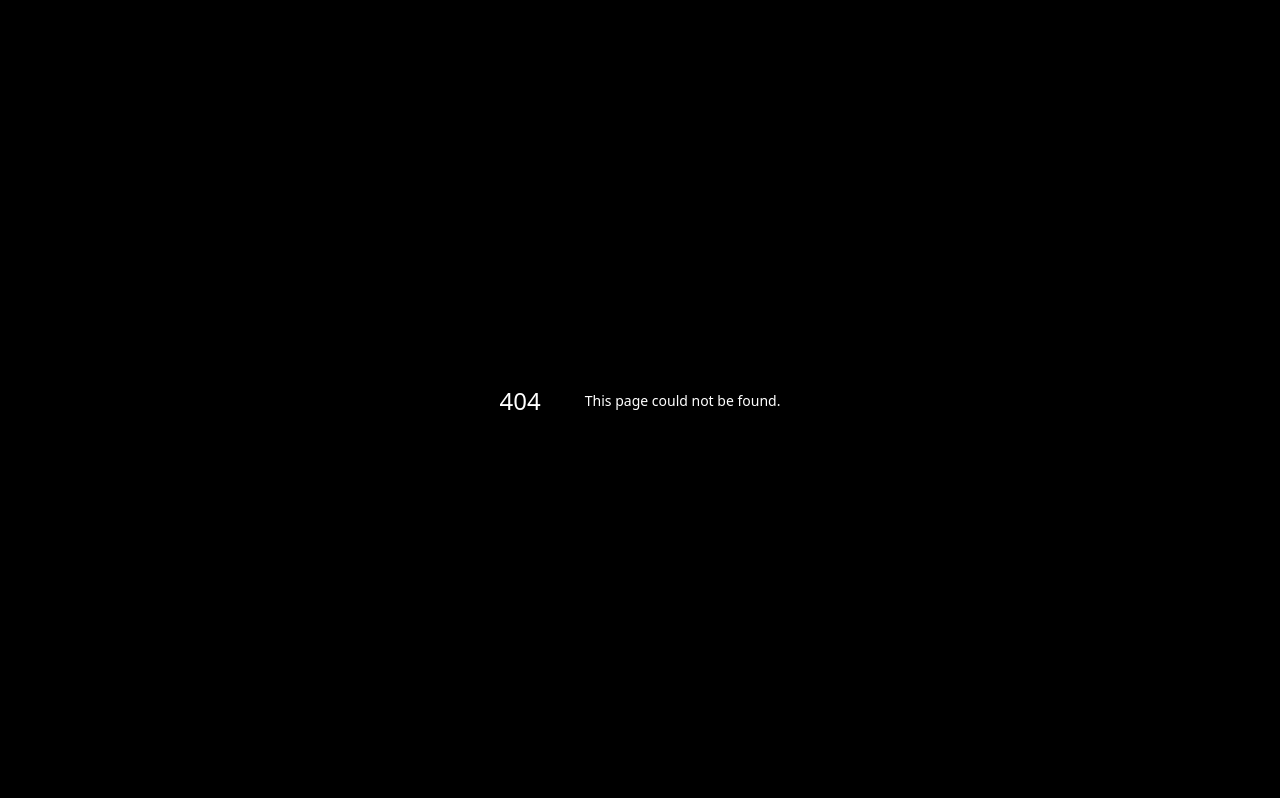
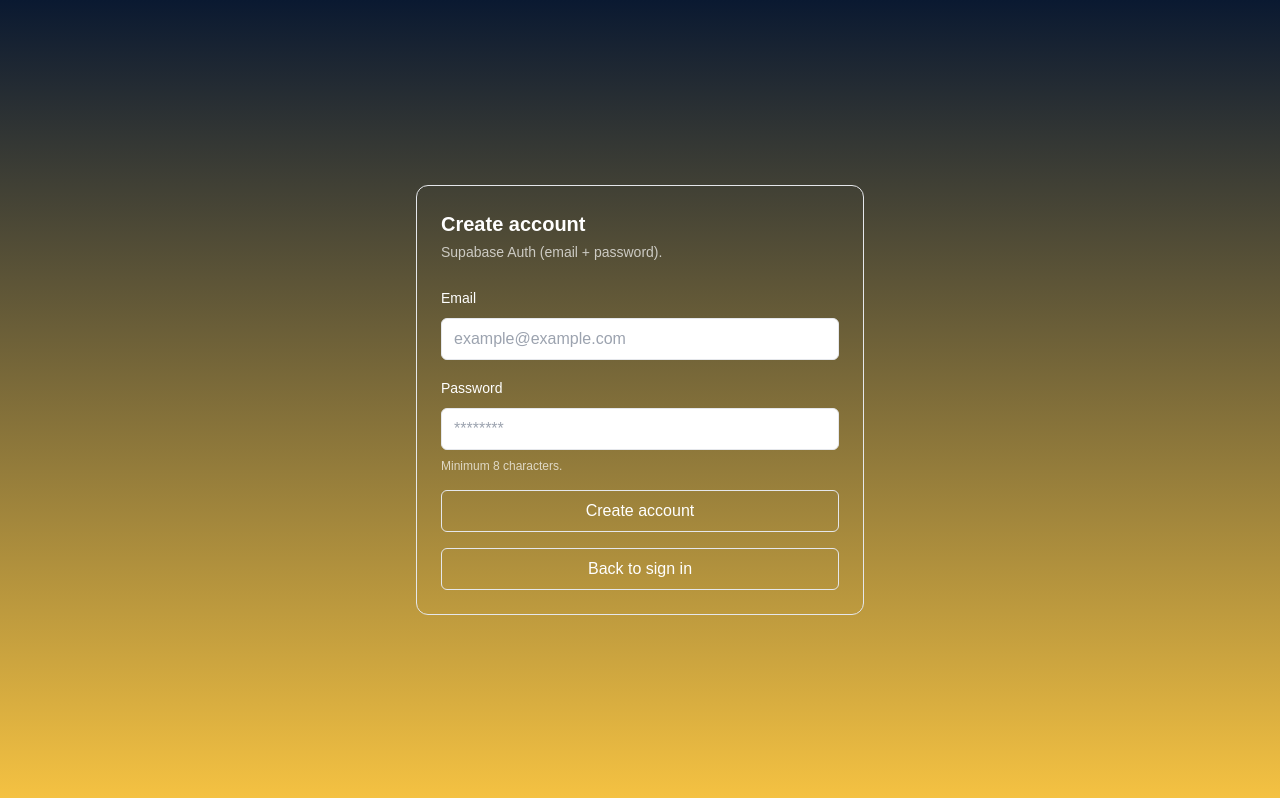
Before and after one commit to thekellymethod/proseiq-clean, a Next.js app: page /signup in a window 1280 px wide. Before the commit this address had no page. Built offline with nearby package versions, Linux system fonts and the light colour scheme; no server answers.

Commit message:
Update TypeScript configuration for consistent casing and adjust input fields across components to include titles and placeholders for better accessibility.

```diff
--- a/src/app/dashboard/cases/[id]/edit/page.tsx
+++ b/src/app/dashboard/cases/[id]/edit/page.tsx
@@ -19,6 +19,8 @@ export default async function EditCasePage({ params }: { params: { id: string }
         <div className="space-y-1">
           <label className="text-xs text-white/70">Title</label>
           <input
+            title="Title"
+            placeholder="e.g., Vehicle repossessed"
             name="title"
             defaultValue={c.title}
             className="w-full rounded-md border border-white/10 bg-black/20 px-3 py-2 text-sm text-white focus:outline-none focus:ring-2 focus:ring-amber-300/30"
--- a/src/app/dashboard/cases/[id]/page.tsx
+++ b/src/app/dashboard/cases/[id]/page.tsx
@@ -19,6 +19,8 @@ export default async function EditCasePage({ params }: { params: { id: string }
         <div className="space-y-1">
           <label className="text-xs text-white/70">Title</label>
           <input
+            title="Title"
+            placeholder="e.g., Vehicle repossessed"
             name="title"
             defaultValue={c.title}
             className="w-full rounded-md border border-white/10 bg-black/20 px-3 py-2 text-sm text-white focus:outline-none focus:ring-2 focus:ring-amber-300/30"
--- /dev/null
+++ b/src/app/signup/page.tsx
@@ -0,0 +1,104 @@
+"use client";
+
+import React from "react";
+import { useRouter } from "next/navigation";
+import { createClient } from "@/utils/supabase/server";
+
+export default function SignupPage() {
+  const router = useRouter();
+  const supabase = React.useMemo(() => createClient(), []);
+
+  const [email, setEmail] = React.useState("");
+  const [password, setPassword] = React.useState("");
+  const [loading, setLoading] = React.useState(false);
+  const [error, setError] = React.useState<string | null>(null);
+
+  async function onSubmit(e: React.FormEvent) {
+    e.preventDefault();
+    setError(null);
+    setLoading(true);
+
+    try {
+      const { data, error } = await (await supabase).auth.signUp({
+        email: email.trim(),
+        password,
+      });
+
+      if (error) {
+        setError(error.message);
+        return;
+      }
+
+      if (!data.session) {
+        router.replace("/login");
+        router.refresh();
+        return;
+      }
+
+      router.replace("/dashboard");
+      router.refresh();
+    } finally {
+      setLoading(false);
+    }
+  }
+
+  return (
+    <main className="min-h-screen flex items-center justify-center p-6">
+      <div className="w-full max-w-md border rounded-xl p-6">
+        <h1 className="text-xl font-semibold">Create account</h1>
+        <p className="text-sm opacity-70 mt-1">Supabase Auth (email + password).</p>
+
+        <form onSubmit={onSubmit} className="mt-6 space-y-4">
+          <div className="space-y-2">
+            <label title="Email" className="text-sm">Email</label>
+            <input
+              title="Email"
+              placeholder="example@example.com"
+              className="w-full border rounded-md px-3 py-2"
+              value={email}
+              onChange={(e) => setEmail(e.target.value)}
+              type="email"
+              autoComplete="email"
+              required
+            />
+          </div>
+
+          <div className="space-y-2">
+            <label className="text-sm">Password</label>
+            <input
+              title="Password"
+              placeholder="********"
+              className="w-full border rounded-md px-3 py-2"
+              value={password}
+              onChange={(e) => setPassword(e.target.value)}
+              type="password"
+              autoComplete="new-password"
+              required
+              minLength={8}
+            />
+            <div className="text-xs opacity-70">Minimum 8 characters.</div>
+          </div>
+
+          {error ? (
+            <div className="text-sm text-red-600 border border-red-200 rounded-md p-3">
+              {error}
+            </div>
+          ) : null}
+
+          <button className="w-full rounded-md px-3 py-2 border" type="submit" disabled={loading}>
+            {loading ? "Creating…" : "Create account"}
+          </button>
+
+          <button
+            type="button"
+            className="w-full rounded-md px-3 py-2 border"
+            onClick={() => router.push("/login")}
+            disabled={loading}
+          >
+            Back to sign in
+          </button>
+        </form>
+      </div>
+    </main>
+  );
+}
--- a/src/components/case/CaseDocuments.tsx
+++ b/src/components/case/CaseDocuments.tsx
@@ -181,6 +181,7 @@ export default function CaseDocuments({
             <div className="space-y-1">
               <label className="text-xs text-white/70">Type</label>
               <select
+                title="Type"
                 value={kind}
                 onChange={(e) => setKind(e.target.value as any)}
                 disabled={!!readOnly}
--- a/src/components/case/CaseFiling.tsx
+++ b/src/components/case/CaseFiling.tsx
@@ -160,6 +160,7 @@ export default function CaseFiling({
             <div className="space-y-1">
               <label className="text-xs text-white/70">Court</label>
               <input
+                title="Court"
                 value={court}
                 onChange={(e) => setCourt(e.target.value)}
                 disabled={!!readOnly}
@@ -175,6 +176,7 @@ export default function CaseFiling({
             <div className="space-y-1">
               <label className="text-xs text-white/70">Status</label>
               <select
+                title="Status"
                 value={status}
                 onChange={(e) => setStatus(e.target.value as any)}
                 disabled={!!readOnly}
--- a/src/components/case/CaseMotions.tsx
+++ b/src/components/case/CaseMotions.tsx
@@ -122,6 +122,7 @@ export default function CaseMotions({
             <div className="space-y-1">
               <label className="text-xs text-white/70">Status</label>
               <select
+                title="Status"
                 value={status}
                 onChange={(e) => setStatus(e.target.value as any)}
                 disabled={!!readOnly}
--- /dev/null
+++ b/src/components/case/laws/CaseLawSection.jsx
@@ -0,0 +1,105 @@
+"use client";
+
+import React from "react";
+
+
+
+function cx(...s) {
+  return s.filter(Boolean).join(" ");
+}
+
+export default function CaseLawSection({ caseId, readOnly }) {
+  const [query, setQuery] = React.useState("");
+  const [hits, setHits] = React.useState([]);
+  const [loading, setLoading] = React.useState(false);
+
+  async function search() {
+    const q = query.trim();
+    if (!q) return;
+
+    setLoading(true);
+    try {
+      // TODO: POST /api/cases/[caseId]/caselaw/search  { query: q }
+      // Placeholder deterministic “hits”
+      setHits([
+        {
+          id: "h1",
+          citation: "Tex. Bus. & Com. Code § 17.50 (DTPA remedies)",
+          holding: "Consumer may recover economic damages; treble damages for knowing conduct.",
+          relevance: "Damages theory and notice strategy; settlement leverage.",
+        },
+        {
+          id: "h2",
+          citation: "UCC Art. 9 (commercial reasonableness)",
+          holding: "Disposition of collateral must be commercially reasonable; defects can reduce/eliminate deficiency.",
+          relevance: "Attacks the deficiency balance; supports declaratory relief and offsets.",
+        },
+      ]);
+    } finally {
+      setLoading(false);
+    }
+  }
+
+  return (
+    <section className="rounded-xl border border-white/10 bg-white/5 p-4 backdrop-blur">
+      <div>
+        <h3 className="text-white font-semibold">Case Law</h3>
+        <p className="text-sm text-white/70">
+          Search and pin authority that supports your claims and defeats defenses.
+        </p>
+      </div>
+
+      <div className="mt-4 flex gap-2">
+        <input
+          value={query}
+          onChange={(e) => setQuery(e.target.value)}
+          disabled={!!readOnly}
+          className={cx(
+            "w-full rounded-md border px-3 py-2 text-sm",
+            "border-white/10 bg-black/20 text-white placeholder:text-white/40",
+            "focus:outline-none focus:ring-2 focus:ring-amber-300/30",
+            readOnly && "opacity-60"
+          )}
+          placeholder="e.g., Texas repossession notice deficiency commercially unreasonable sale"
+        />
+        <button
+          onClick={search}
+          disabled={!!readOnly || loading}
+          className={cx(
+            "shrink-0 rounded-md px-3 py-2 text-sm font-medium",
+            "border border-amber-300/30 bg-amber-300/10 text-amber-50 hover:bg-amber-300/15",
+            (readOnly || loading) && "opacity-60"
+          )}
+        >
+          {loading ? "Searching…" : "Search"}
+        </button>
+      </div>
+
+      <div className="mt-4">
+        {hits.length === 0 ? (
+          <div className="text-sm text-white/70">No results yet.</div>
+        ) : (
+          <ul className="space-y-2">
+            {hits.map((h) => (
+              <li key={h.id} className="rounded-lg border border-white/10 bg-black/10 p-3">
+                <div className="font-medium text-amber-100">{h.citation}</div>
+                <div className="mt-2 text-sm text-white/80">
+                  <span className="text-white/60">Holding: </span>
+                  {h.holding}
+                </div>
+                <div className="mt-2 text-sm text-white/80">
+                  <span className="text-white/60">Relevance: </span>
+                  {h.relevance}
+                </div>
+              </li>
+            ))}
+          </ul>
+        )}
+      </div>
+
+      <div className="mt-3 text-xs text-white/50">
+        Case: <span className="text-white/70">{caseId}</span>
+      </div>
+    </section>
+  );
+}
--- a/tsconfig.json
+++ b/tsconfig.json
@@ -6,6 +6,8 @@
       "dom.iterable",
       "esnext"
     ],
+    "forceConsistentCasingInFileNames": true,
+    "noImplicitAny": false,
     "allowJs": true,
     "skipLibCheck": true,
     "strict": true,
```
